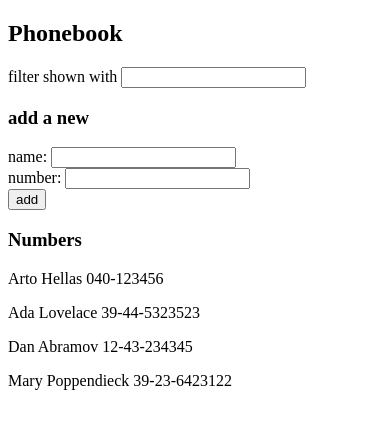
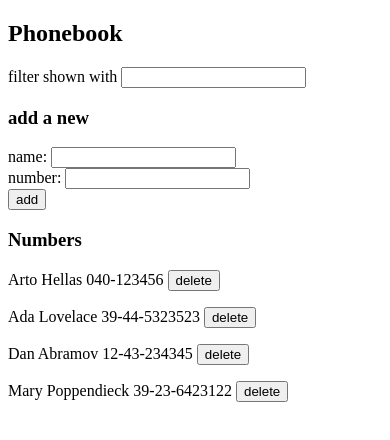
Before and after one commit to shadowzxu/fullstackopen_exercises, a React (Create React App) app in the folder part2/phonebook/: page / in a window 390 px wide. Shown: the top 440 px of the page. Built offline with nearby package versions, Linux system fonts and the light colour scheme; data requests are answered from the project's data file; the HTML template or start-up script is replaced by a standard one.

Commit message:
2.14: The Phonebook step9
What:
1. allow users to delete entries from the phonebook.
2. change id format to prevent duplicate id after deletion

```diff
--- a/part2/phonebook/src/App.js
+++ b/part2/phonebook/src/App.js
@@ -21,6 +21,10 @@
     event.preventDefault();
     console.log('button clicked', event.target);
 
+    if(newName.length === 0){
+      return;
+    }
+
     if(persons.map((person) => person.name).find(name => name === newName.trim())){
       alert(`${newName} is already added to phonebook`);
       return;
@@ -29,7 +33,7 @@
     const person = {
       name: newName.trim(),
       number: newNumber.trim(),
-      id: persons.length + 1
+      id: persons.length + 1 + Date.now()
     }
 
     personService
@@ -39,6 +43,20 @@
         setNewName('');
         setNewNumber('');
       })
+  }
+
+  const deletePerson = (event) => {
+    event.preventDefault();
+    // console.log('button clicked', event.target);
+
+    if(window.confirm(`Delete ${event.target.name}?`)){
+      personService.deletePerson(event.target.id)
+      .then(() => {
+        personService.getAll().then(persons => {
+          setPersons(persons)
+        })
+      });
+    }
   }
 
   const handleNameChange = (event) => {
@@ -73,7 +91,7 @@
         number = {newNumber} handleNumberChange = {handleNumberChange} />
 
       <h3>Numbers</h3>
-      <Persons persons = {fillteredPersons} />
+      <Persons persons = {fillteredPersons} handleClickDeletePerson = {deletePerson}/>
     </div>
   )
 }
--- a/part2/phonebook/src/components/Persons.js
+++ b/part2/phonebook/src/components/Persons.js
@@ -1,7 +1,10 @@
 const Persons = (props) => {
     return (
     <div>
-        {props.persons.map((person) => <p key = {person.id}>{person.name} {person.number}</p>)}
+        {props.persons.map((person) =>
+            <p key = {person.id}>
+                {person.name} {person.number} <button onClick={props.handleClickDeletePerson} id = {person.id} name={person.name}>delete</button>
+            </p>)}
     </div>
     )
 }
--- a/part2/phonebook/src/services/persons.js
+++ b/part2/phonebook/src/services/persons.js
@@ -12,7 +12,12 @@
     return request.then(response => response.data)
 };
 
+const deletePerson = (id) => {
+    const request = axios.delete(`${baseUrl}/${id}`)
+    return request.then(response => response.data)
+};
+
 const personServices ={
-    getAll, create
+    getAll, create, deletePerson
 };
 export default personServices;
```
